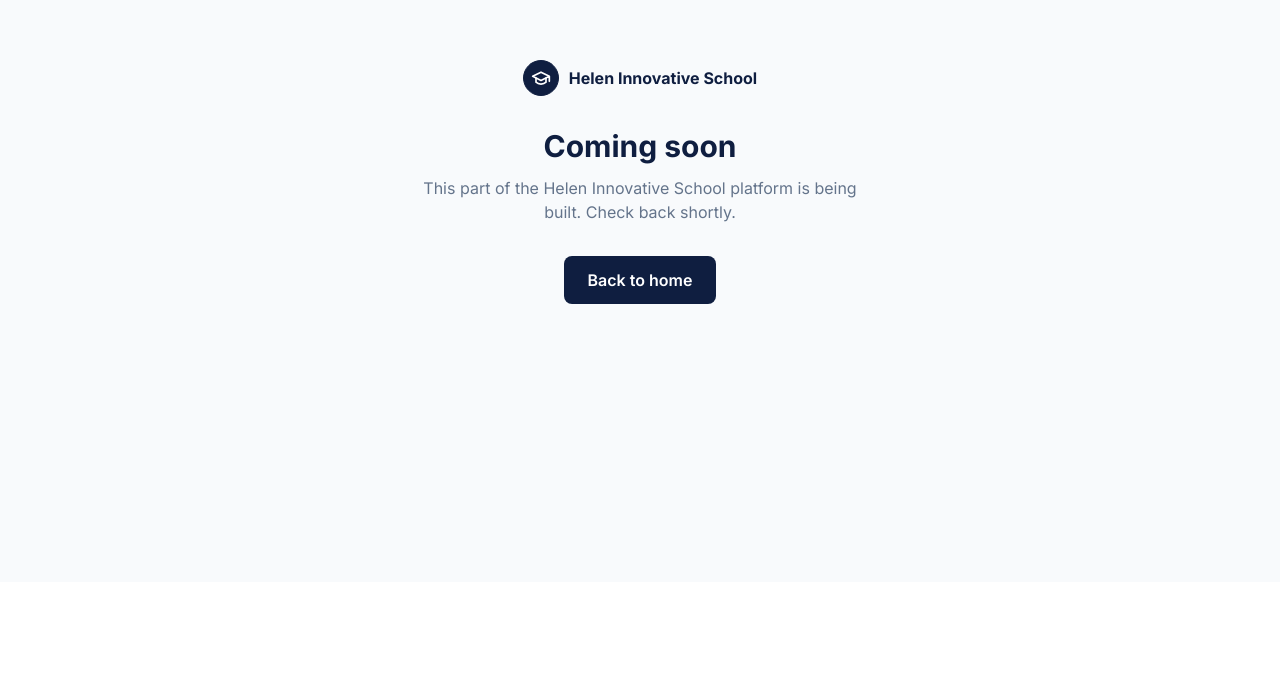
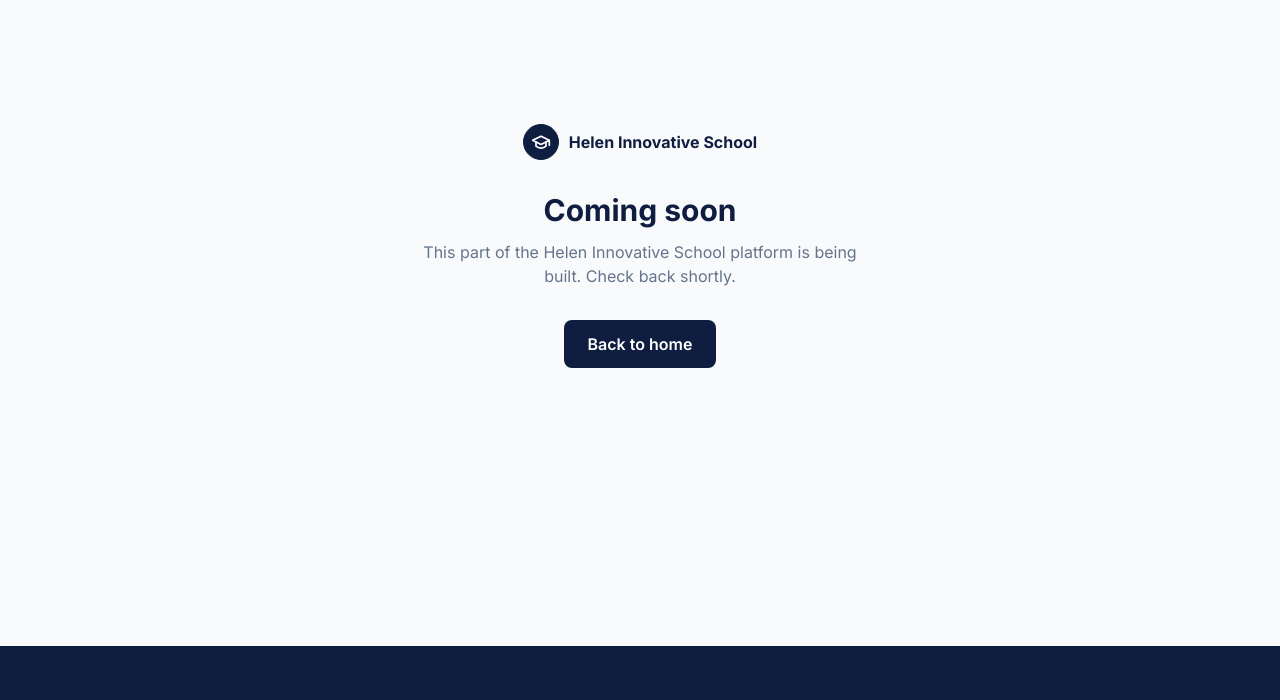
Before and after one commit to kevin-georgewill/Helen-Innovative-School, a Next.js app in the folder frontend/: page /blog in a window 1280 px wide. Shown: the part 218-918 px from the top of the page. Before the commit the page ends 800 px from the top, so only its background shows below. Built offline with nearby package versions, Linux system fonts and the light colour scheme.

Commit message:
feat(public): add shared layout and improve navigation across public pages

```diff
--- /dev/null
+++ b/frontend/app/(public)/layout.tsx
@@ -0,0 +1,20 @@
+import Navbar from "@/components/shared/Navbar";
+import Footer from "@/components/shared/Footer";
+
+export default function PublicLayout({
+  children,
+}: {
+  children: React.ReactNode;
+}) {
+  return (
+    <>
+      <Navbar />
+
+      <main className="pt-16 min-h-screen">
+        {children}
+      </main>
+
+      <Footer />
+    </>
+  );
+}
```
